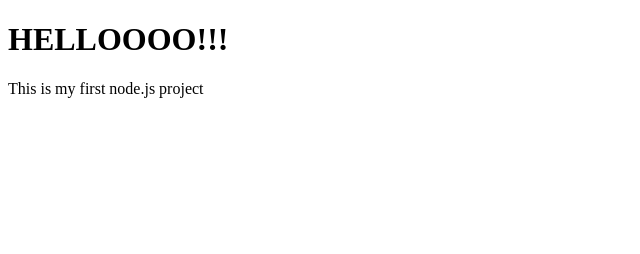
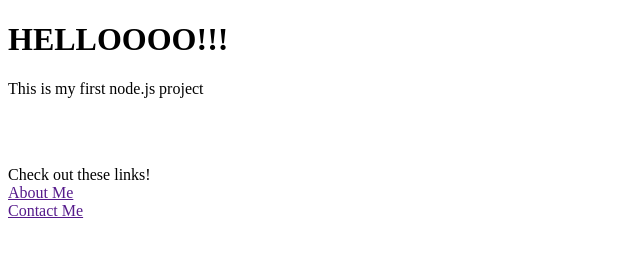
Before and after one commit to VasaOfficial/NodeProject, a plain HTML site: page index.html in a window 1280 px wide. Shown: the whole page, without its empty margins (0-640 px from the left). Drawn offline with Linux system fonts and the light colour scheme.

Commit message:
html setup

```diff
--- a/index.html
+++ b/index.html
@@ -9,5 +9,14 @@
 <body>
   <h1>HELLOOOO!!!</h1>
   <p>This is my first node.js project</p>
+  <br>
+  <br>
+  <p>
+    Check out these links!
+    <br>
+    <a href="">About Me</a>
+    <br>
+    <a href="">Contact Me</a>
+  </p>
 </body>
 </html>
```
Also changed, not shown: contact-me.html (+16 -0 lines).
